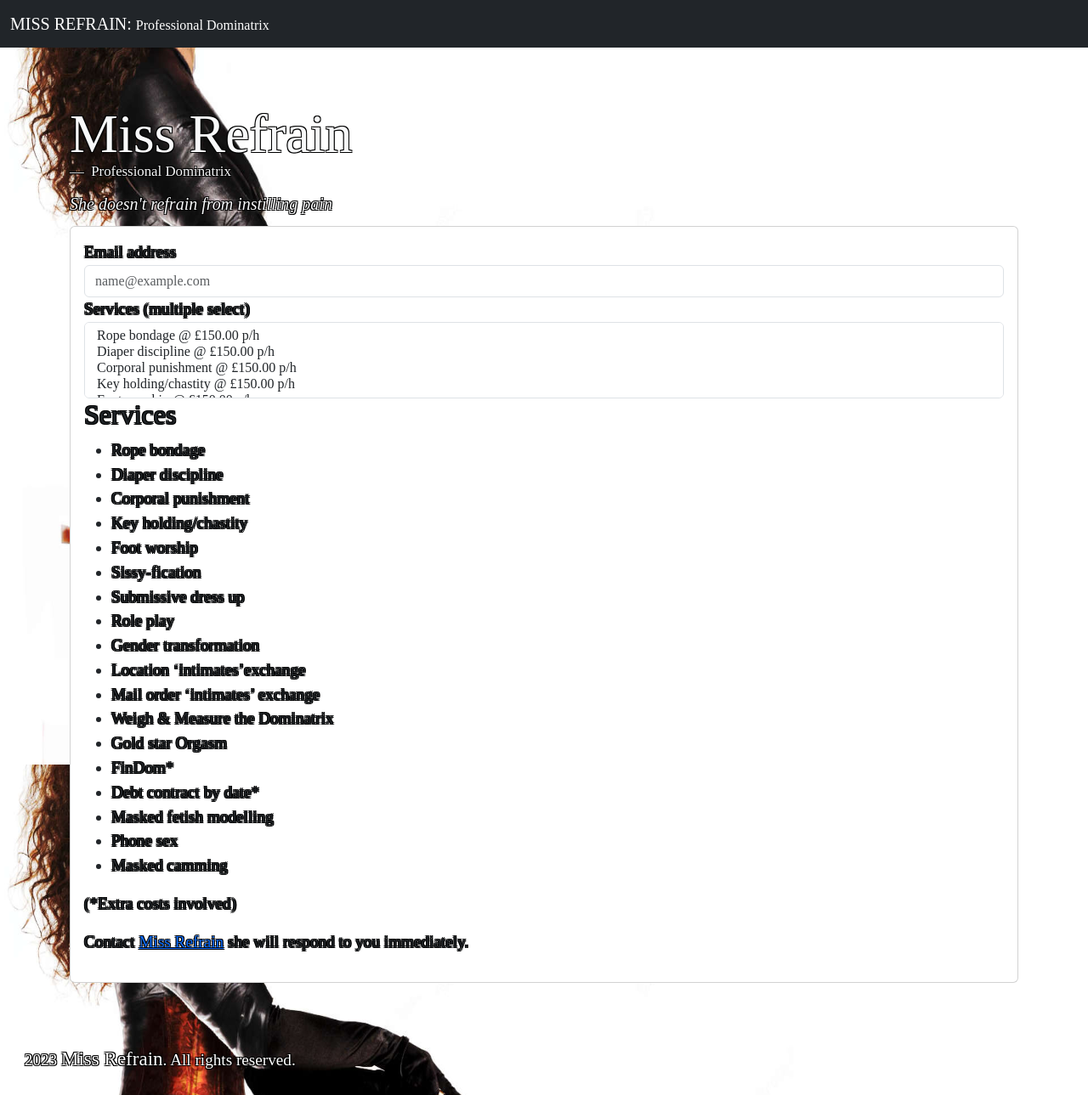
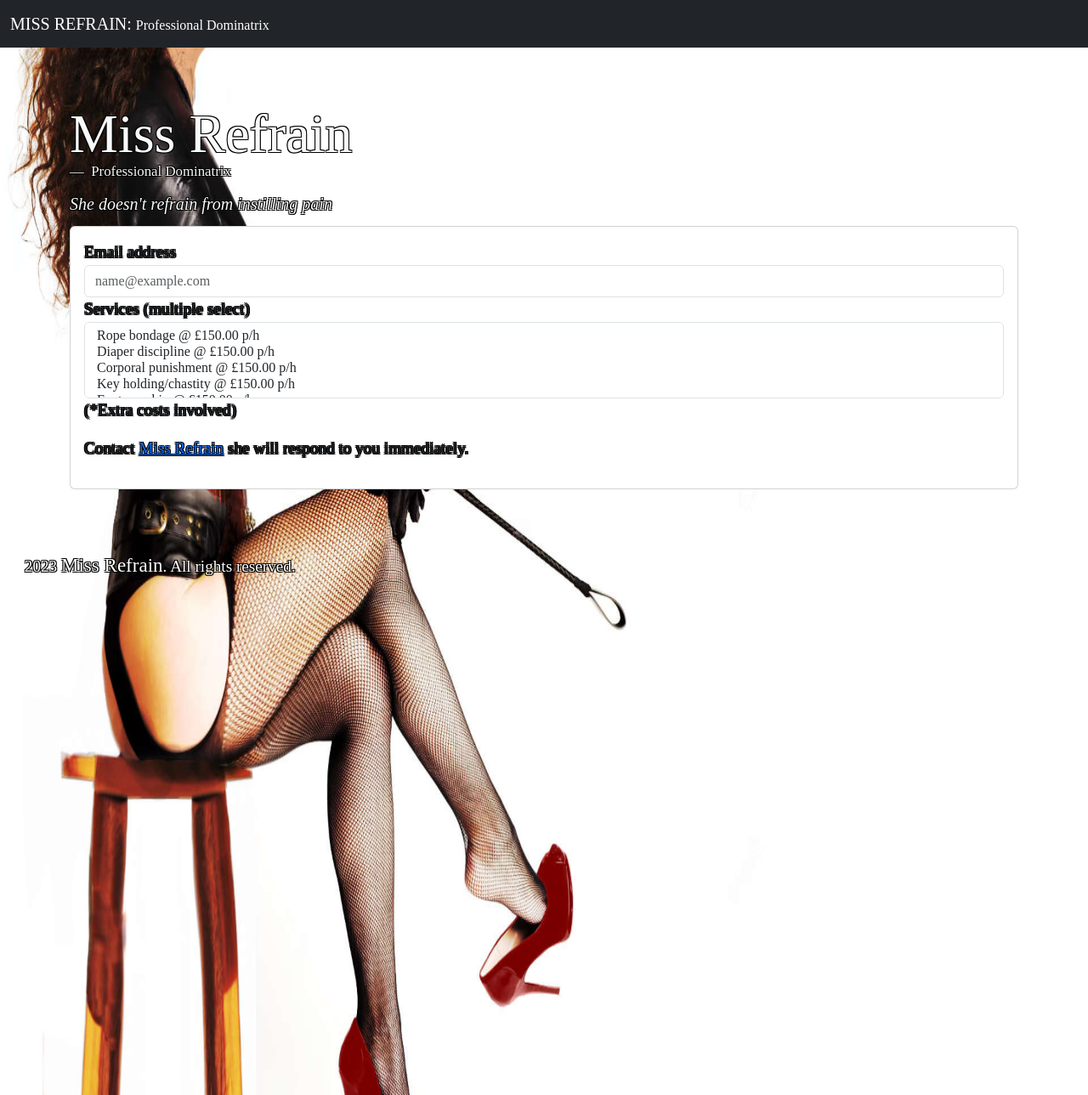
Before and after one commit to missrefrain/missrefrain..github.io, a Jekyll site: the page built from index.md, in a window 1280 px wide and 1289 px high. Shown: the whole window at 85% size. Built offline with Jekyll 4.4.1, drawn with Linux system fonts in a browser that asks for light colours; nearby versions of some CDN libraries.

Commit message:
Update index.md

```diff
--- a/index.md
+++ b/index.md
@@ -2,25 +2,6 @@
 layout: index
 permalink: /
 ---
-## Services
-*   Rope bondage
-*   Diaper discipline
-*   Corporal punishment
-*   Key holding/chastity
-*   Foot worship
-*   Sissy-fication
-*   Submissive dress up
-*   Role play
-*   Gender transformation
-*   Location ‘intimates’exchange
-*   Mail order ‘intimates’ exchange
-*   Weigh & Measure the Dominatrix
-*   Gold star Orgasm
-*   FinDom*
-*   Debt contract by date*
-*   Masked fetish modelling
-*   Phone sex
-*   Masked camming
 
 (*Extra costs involved)
 
```
